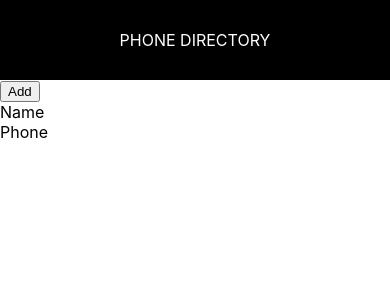
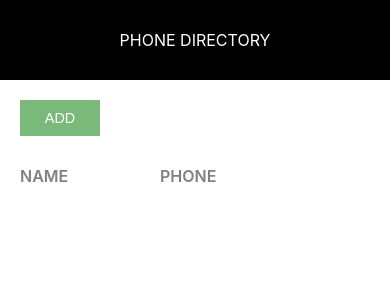
Before and after one commit to SandeepKumar377/Phone-Directory-ReactJSApp, a React (Create React App) app: page / in a window 390 px wide. Shown: the top 300 px of the page. Built offline with nearby package versions, Linux system fonts and the light colour scheme.

Commit message:
design phone directory page and make component

```diff
--- a/src/App.js
+++ b/src/App.js
@@ -1,17 +1,14 @@
 import React, { Component } from 'react';
 import Header from "./Header"
+import PhoneDirectoryDetails from './PhoneDirectoryDetails';
 
 class App extends Component{
   render() {
     return (
       <div>
         <Header/>
-        <button> Add </button>
-        <div>
-          <span>Name</span> <br/>
-          <span>Phone</span>
-        </div>
-        </div>
+        <PhoneDirectoryDetails/>
+      </div>
     );
   }
 }
--- /dev/null
+++ b/src/PhoneDirectoryDetails.css
@@ -0,0 +1,44 @@
+.component-body-container {
+    padding: 20px;
+}
+
+.custom-btn {
+    padding: 10px;
+    border: none;
+    margin-right: 10px;
+    text-transform: uppercase;
+    width: 80px;
+    font-size: 0.9rem;
+    cursor: pointer;
+    outline: none;
+}
+
+.add-btn {
+    background: #7ab97a;
+    color: #fff;
+}
+
+.grid-container {
+    display: grid;
+    grid-template-columns: 40% 30% auto;
+    margin-bottom: 10px;
+}
+
+.heading-container {
+    margin: 30px 0 30px 0;
+    width: 100%;
+}
+
+.grid-item {
+    background-color: rgba(255, 255, 255, 0.8);
+    font-size: 1.15rem;
+    word-wrap: break-word;
+    padding-right: 10px;
+}
+
+.name-heading, .phone-heading {
+    font-size: 1rem;
+    font-weight: 600;
+    color: #808080;
+    text-transform: uppercase;
+}
--- /dev/null
+++ b/src/PhoneDirectoryDetails.js
@@ -0,0 +1,16 @@
+import React from 'react';
+import './PhoneDirectoryDetails.css'
+
+const PhoneDirectoryDetails= function(){
+    return(
+        <div className="component-body-container">
+            <button className="custom-btn add-btn"> Add </button>
+            <div className="grid-container heading-container">
+                <span className="grid-item name-heading">NAME</span>
+                <span className="grid-item phone-heading">PHONE</span>
+            </div>
+
+        </div>
+    )
+}
+export default PhoneDirectoryDetails;
```
